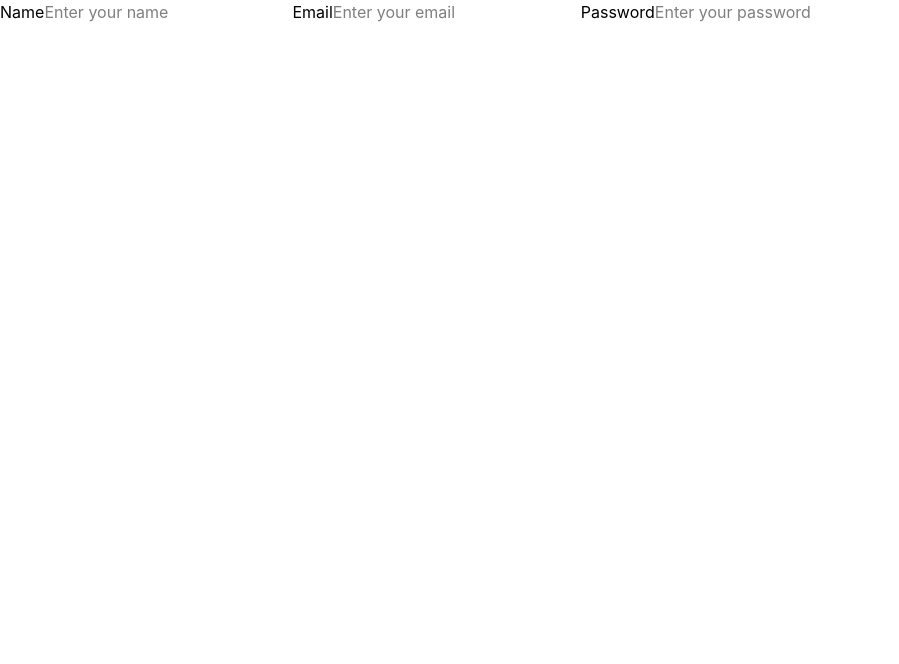
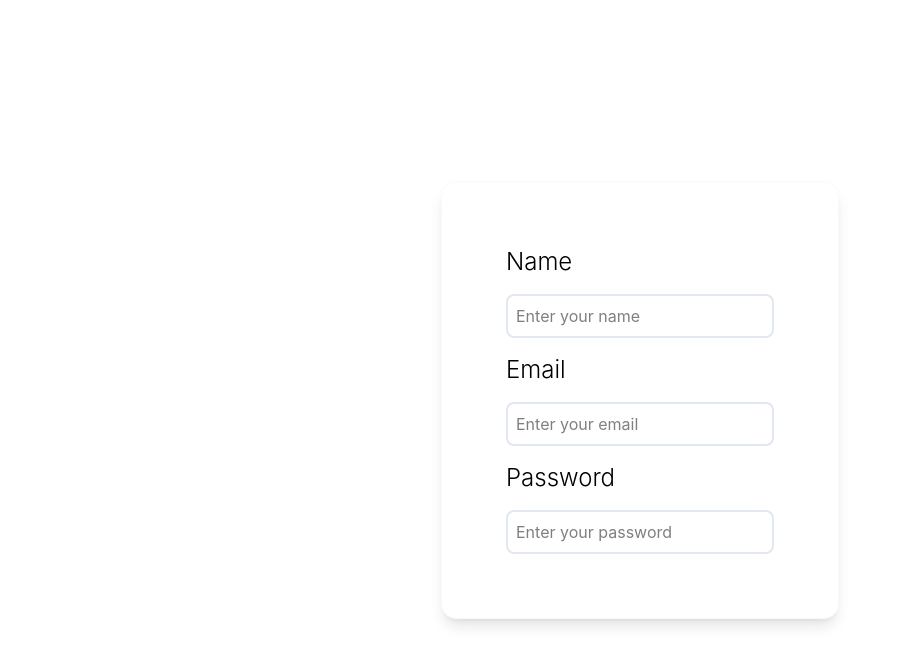
Before and after one commit to A1iHassan/ERP, a React (Vite) app in the folder frontend/: page /auth in a window 1280 px wide. Shown: the top 664 px of the page, without its empty margins (0-899 px from the left). Built offline with nearby package versions, Linux system fonts and the light colour scheme.

Commit message:
styled log in/sign up form

```diff
--- a/frontend/src/pages/authPage.tsx
+++ b/frontend/src/pages/authPage.tsx
@@ -2,14 +2,16 @@ import { Form } from "react-router"
 
 const AuthPage = () => {
 	return (
-		<Form>
-		  <label htmlFor="name">Name</label>
-		  <input type="text" name="name" id="name" placeholder="Enter your name" />
-		  <label htmlFor="email">Email</label>
-		  <input type="email" name="email" id="email" placeholder="Enter your email" />
-		  <label htmlFor="password">Password</label>
-		  <input type="password" name="password" id="password" placeholder="Enter your password" />
+		<div className="flex justify-center items-center h-svh">
+		<Form className="flex flex-col justify-center items-start gap-4 border border-slate-50 shadow-lg p-16 rounded-2xl">
+		  <label className="text-2xl font-light" htmlFor="name">Name</label>
+		  <input className="outline-none rounded-lg border-2 border-solid border-slate-200 focus:border-slate-400 p-2" type="text" name="name" id="name" placeholder="Enter your name" />
+		  <label className="text-2xl font-light" htmlFor="email">Email</label>
+		  <input className="outline-none rounded-lg border-2 border-solid border-slate-200 focus:border-slate-400 p-2" type="email" name="email" id="email" placeholder="Enter your email" />
+		  <label className="text-2xl font-light" htmlFor="password">Password</label>
+		  <input className="outline-none rounded-lg border-2 border-solid border-slate-200 focus:border-slate-400 p-2" type="password" name="password" id="password" placeholder="Enter your password" />
 		</Form>
+		</div>
 	)
 }
 
```
